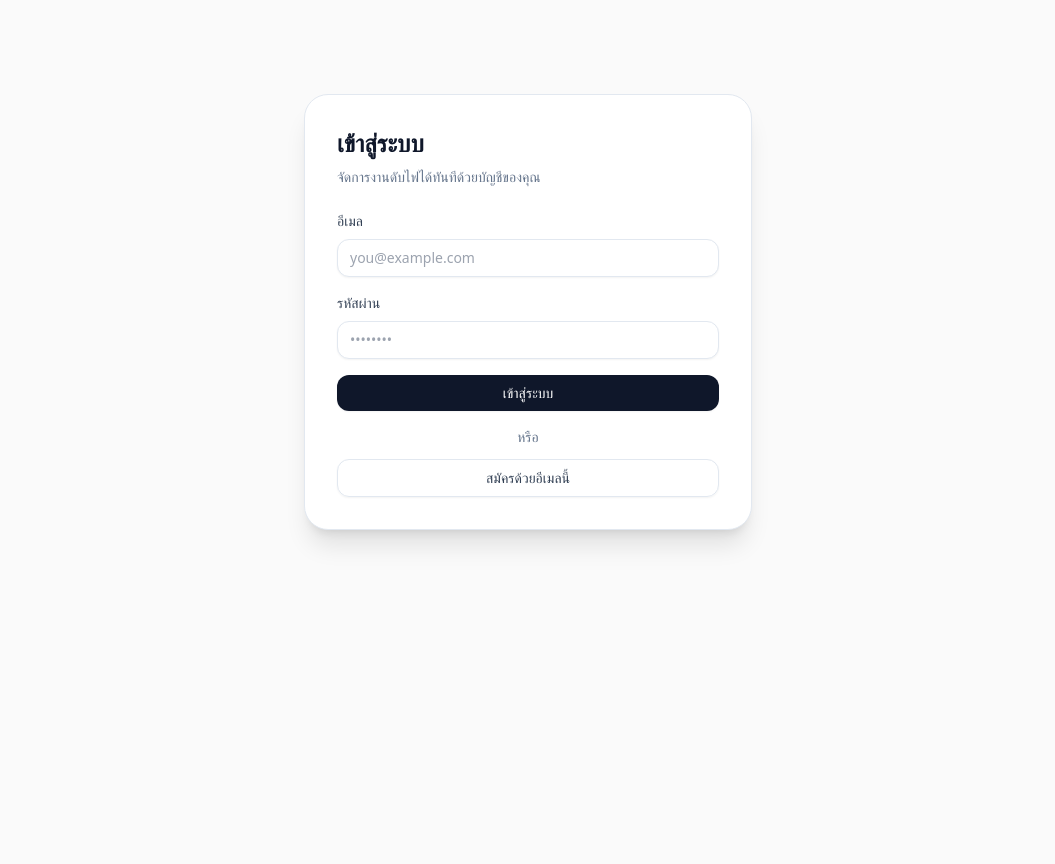
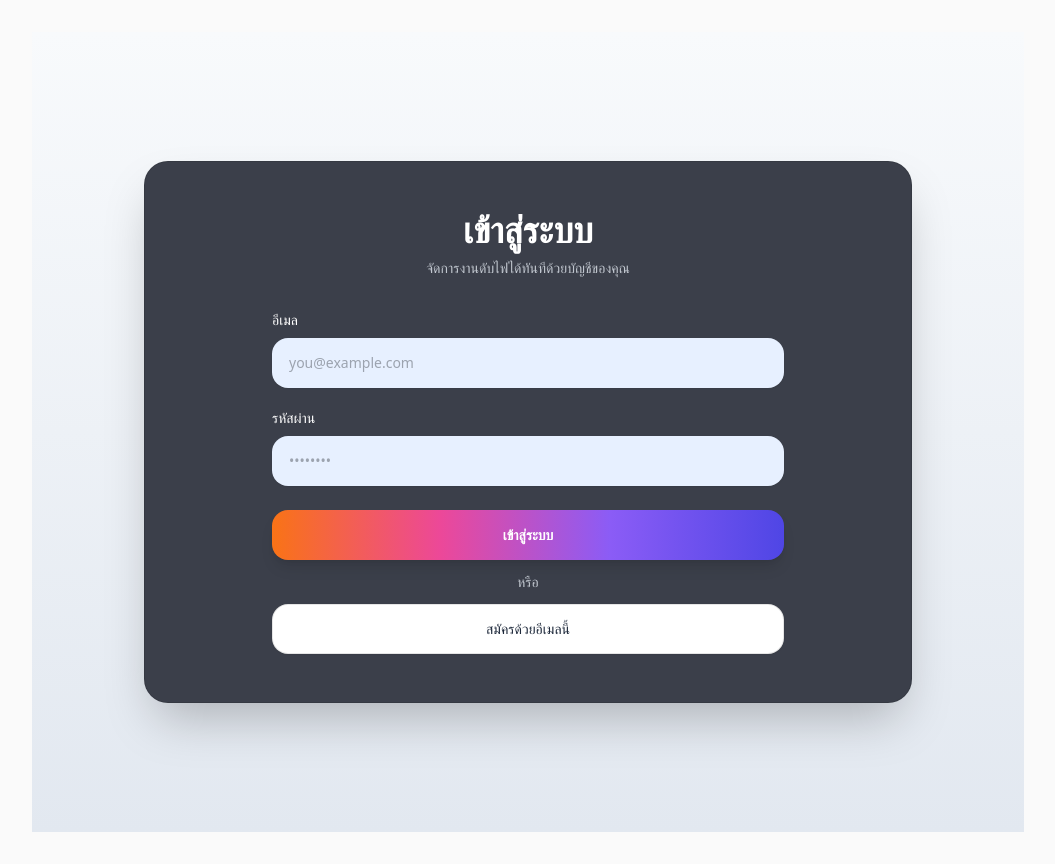
Before and after one commit to Fuadee/KB-outage, a Next.js app: page /login in a window 1280 px wide. Shown: the whole page, without its empty margins (112-1167 px from the left). Before the commit the page ends 800 px from the top, so only its background shows below. Built offline with nearby package versions, Linux system fonts and the light colour scheme; no server answers.

Commit message:
Redesign login/register auth UI to match reference

```diff
--- a/src/app/login/page.tsx
+++ b/src/app/login/page.tsx
@@ -80,68 +80,70 @@ export default function LoginPage() {
   };
 
   return (
-    <div className="flex min-h-[70vh] items-center justify-center">
-      <div className="w-full max-w-md rounded-3xl border border-slate-200 bg-white p-8 shadow-xl">
-        <div className="mb-6 space-y-2">
-          <h1 className="text-2xl font-semibold text-slate-900">
+    <div className="flex min-h-[100dvh] items-center justify-center bg-gradient-to-b from-slate-50 to-slate-200 px-6 py-12">
+      <div className="w-full max-w-md rounded-3xl border border-black/10 bg-[#3b3f4a] p-6 shadow-2xl md:max-w-3xl md:p-12">
+        <div className="mx-auto max-w-lg">
+          <div className="mb-8 space-y-2 text-center">
+            <h1 className="text-3xl font-extrabold text-white md:text-4xl">
             เข้าสู่ระบบ
             </h1>
-          <p className="text-sm text-slate-500">
+            <p className="text-sm text-slate-200/80">
             จัดการงานดับไฟได้ทันทีด้วยบัญชีของคุณ
             </p>
           </div>
 
-        <form onSubmit={handleSignIn} className="space-y-4">
-          <label className="flex flex-col gap-2 text-sm font-medium text-slate-700">
+          <form onSubmit={handleSignIn} className="space-y-5">
+            <label className="flex flex-col gap-2 text-left text-sm font-medium text-white">
               อีเมล
               <input
                 type="email"
                 value={email}
                 onChange={(event) => setEmail(event.target.value)}
                 placeholder="you@example.com"
-              className="rounded-xl border border-slate-200 px-3 py-2 text-sm shadow-sm outline-none transition focus:border-slate-400"
+                className="rounded-2xl border border-transparent bg-[#e7f0ff] px-4 py-3.5 text-sm text-slate-800 shadow-sm outline-none transition focus:ring-2 focus:ring-indigo-500"
                 required
               />
             </label>
-          <label className="flex flex-col gap-2 text-sm font-medium text-slate-700">
+            <label className="flex flex-col gap-2 text-left text-sm font-medium text-white">
               รหัสผ่าน
               <input
                 type="password"
                 value={password}
                 onChange={(event) => setPassword(event.target.value)}
                 placeholder="••••••••"
-              className="rounded-xl border border-slate-200 px-3 py-2 text-sm shadow-sm outline-none transition focus:border-slate-400"
+                className="rounded-2xl border border-transparent bg-[#e7f0ff] px-4 py-3.5 text-sm text-slate-800 shadow-sm outline-none transition focus:ring-2 focus:ring-indigo-500"
                 required
               />
             </label>
 
             {error ? (
-            <div className="rounded-xl border border-red-200 bg-red-50 px-3 py-2 text-sm text-red-700">
+              <div className="rounded-xl border border-red-300/80 bg-red-100 px-3 py-2 text-sm text-red-700">
                 {error}
               </div>
             ) : null}
             {info ? (
-            <div className="rounded-xl border border-emerald-200 bg-emerald-50 px-3 py-2 text-sm text-emerald-700">
+              <div className="rounded-xl border border-emerald-300/80 bg-emerald-100 px-3 py-2 text-sm text-emerald-700">
                 {info}
               </div>
             ) : null}
 
+            <div className="pt-1">
               <button
                 type="submit"
                 disabled={loading}
-            className="w-full rounded-xl bg-slate-900 px-4 py-2 text-sm font-medium text-white shadow-sm transition hover:bg-slate-800 disabled:cursor-not-allowed disabled:opacity-70"
+                className="h-[50px] w-full rounded-2xl bg-[linear-gradient(90deg,#f97316_0%,#ec4899_33%,#8b5cf6_66%,#4f46e5_100%)] px-4 text-sm font-semibold text-white shadow-lg transition hover:brightness-105 active:scale-[0.99] disabled:cursor-not-allowed disabled:opacity-70"
               >
                 {loading ? "กำลังเข้าสู่ระบบ..." : "เข้าสู่ระบบ"}
               </button>
+            </div>
           </form>
 
-        <div className="mt-4 flex flex-col gap-3 text-center text-sm text-slate-500">
-          <span>หรือ</span>
+          <div className="mt-3 text-center text-sm text-slate-200/80">หรือ</div>
           <button
             type="button"
             onClick={handleSignUp}
             disabled={loading}
-            className="w-full rounded-xl border border-slate-200 px-4 py-2 text-sm font-medium text-slate-700 shadow-sm transition hover:bg-slate-100 disabled:cursor-not-allowed disabled:opacity-70"
+            className="mt-3 h-[50px] w-full rounded-2xl border border-black/10 bg-white px-4 text-sm font-medium text-slate-800 shadow-sm transition hover:bg-slate-100 active:scale-[0.99] disabled:cursor-not-allowed disabled:opacity-70"
           >
             สมัครด้วยอีเมลนี้
           </button>
```
Lines whose indentation alone changed are shown as unchanged.
